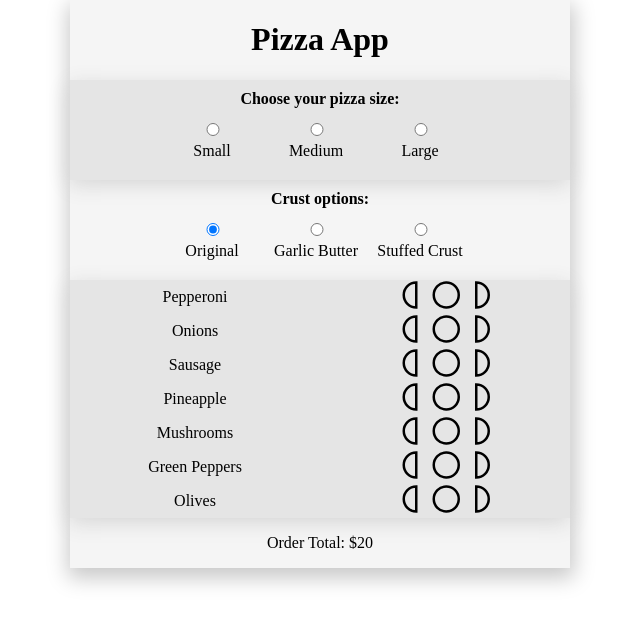
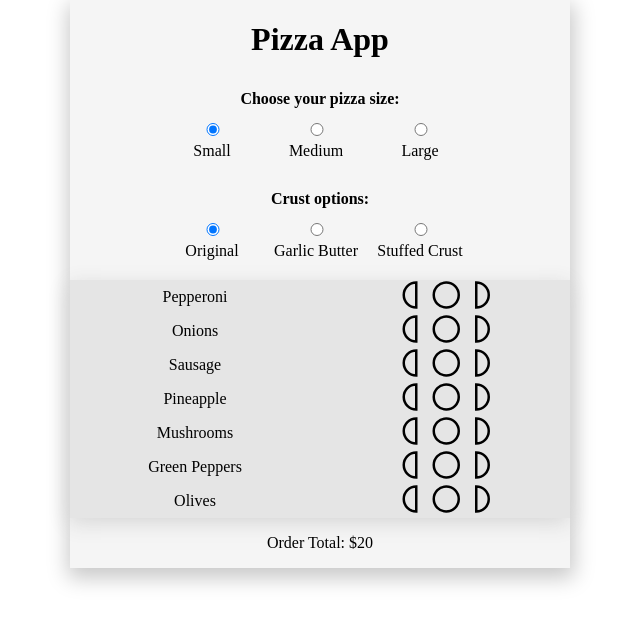
Before and after one commit to villanovachile/pizza-app, a React app: page / in a window 1280 px wide. Shown: the top 624 px of the page, without its empty margins (320-960 px from the left). Built offline with nearby package versions, Linux system fonts and the light colour scheme.

Commit message:
PizzaSize component update and addition to the Redux store (#15)
Co-authored-by: Synora Eusebio <synora.eusebio@gmail.com>

```diff
--- a/src/components/PizzaSize.js
+++ b/src/components/PizzaSize.js
@@ -1,25 +1,47 @@
-import React from "react";
+import { useSelector, useDispatch } from "react-redux";
+import { updateSize } from "../options/optionsSlice";
 
-function PizzaSize() {
+
+const PizzaSize = () => {
+  const dispatch = useDispatch();
+
+  const size = useSelector((state) => state.options.size);
+
+  const updatePizzaSizeSelection = (sizeId, value) => {
+    dispatch(updateSize({ id: sizeId, value: value }));
+  };
+
+  const handlePizzaSizeChange = (e) => {
+    const sizeId = parseInt(e.target.value);
+   size.map((size) =>
+      size.id === sizeId
+        ? updatePizzaSizeSelection(size.id, true)
+        : updatePizzaSizeSelection(size.id, false)
+    );
+  };
+
   return (
-    <div className="pizza-size-container">
+    <div className="size-options-container">
       <h4>Choose your pizza size:</h4>
-      <div className="pizza-size-options">
-        <label>
-          Small
-          <input type="radio" name="pizzaSizeChoice" value="small" />
-        </label>
-        <label>
-          Medium
-          <input type="radio" name="pizzaSizeChoice" value="medium" />
-        </label>
-        <label>
-          Large
-          <input type="radio" name="pizzaSizeChoice" value="large" />
-        </label>
+
+      <div className="size-options">
+        {size.map((size) => (
+          <label key={size.id}>
+            {size.name}
+            <input
+              type="radio"
+              name="pizzaSizeChoice"
+              value={size.id}
+              checked={size.value}
+              onChange={(e) => {
+                handlePizzaSizeChange(e);
+              }}
+            />
+          </label>
+        ))}
       </div>
     </div>
   );
-}
+};
 
 export default PizzaSize;
--- a/src/options/optionsSlice.js
+++ b/src/options/optionsSlice.js
@@ -1,6 +1,12 @@
 import { createSlice } from "@reduxjs/toolkit";
 
+
 const initialState = {
+  size: [
+    {name: "Small", value: true, id: 1},
+    {name: "Medium", value: false, id: 2},
+    {name: "Large", value: false, id: 3}
+  ],
   crust: [
     { name: "Original", value: true, id: 1 },
     { name: "Garlic Butter", value: false, id: 2 },
@@ -58,9 +64,17 @@ const optionsSlice = createSlice({
         crust.value = value;
       }
     },
+    updateSize: (state, action) => {
+      const { id, value } = action.payload;
+      const size = state.size.find((size) => size.id === id);
+
+      if(size){
+        size.value = value;
+      }
+    },
   },
 });
 
-export const { updateTopping, updateCrust } = optionsSlice.actions;
+export const { updateTopping, updateCrust, updateSize } = optionsSlice.actions;
 
-export const { reducer, toppings, crust } = optionsSlice;
+export const { reducer, toppings, crust, size } = optionsSlice;
```
